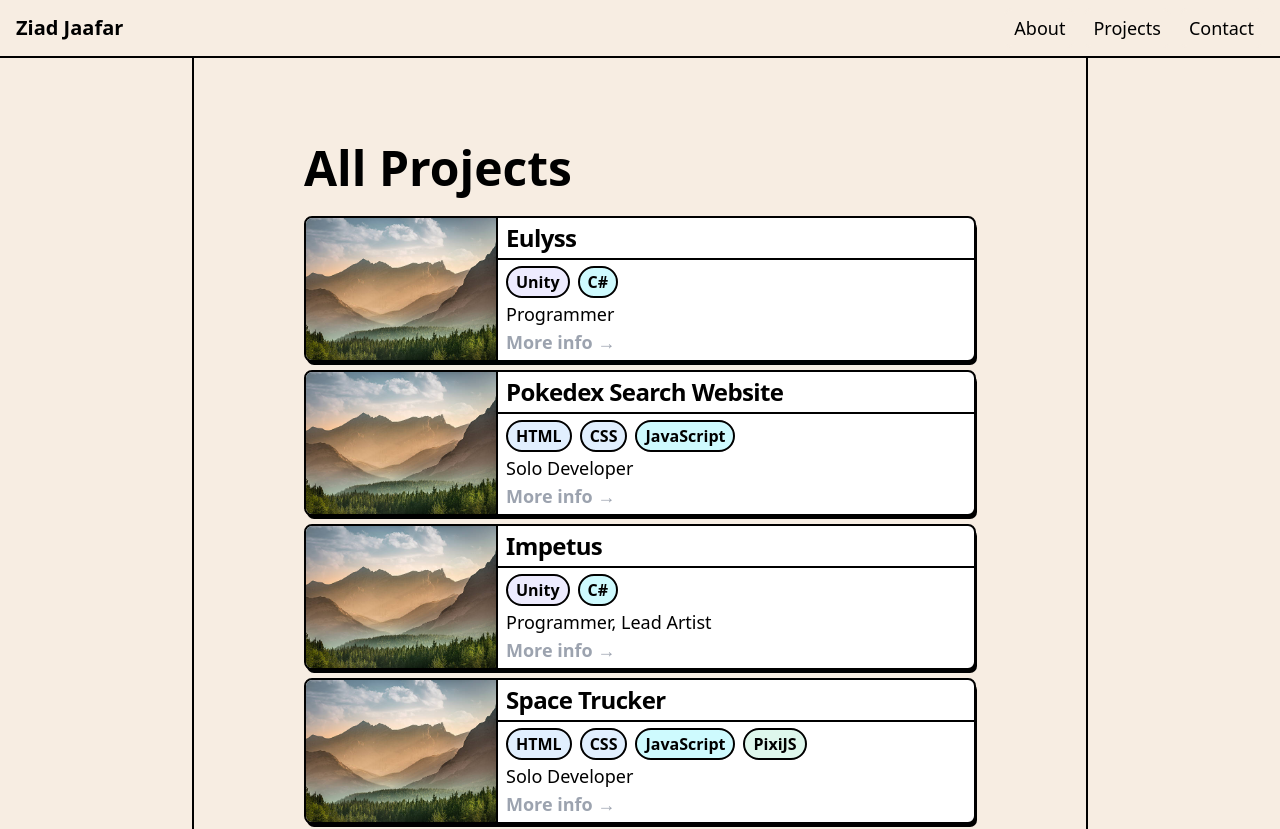
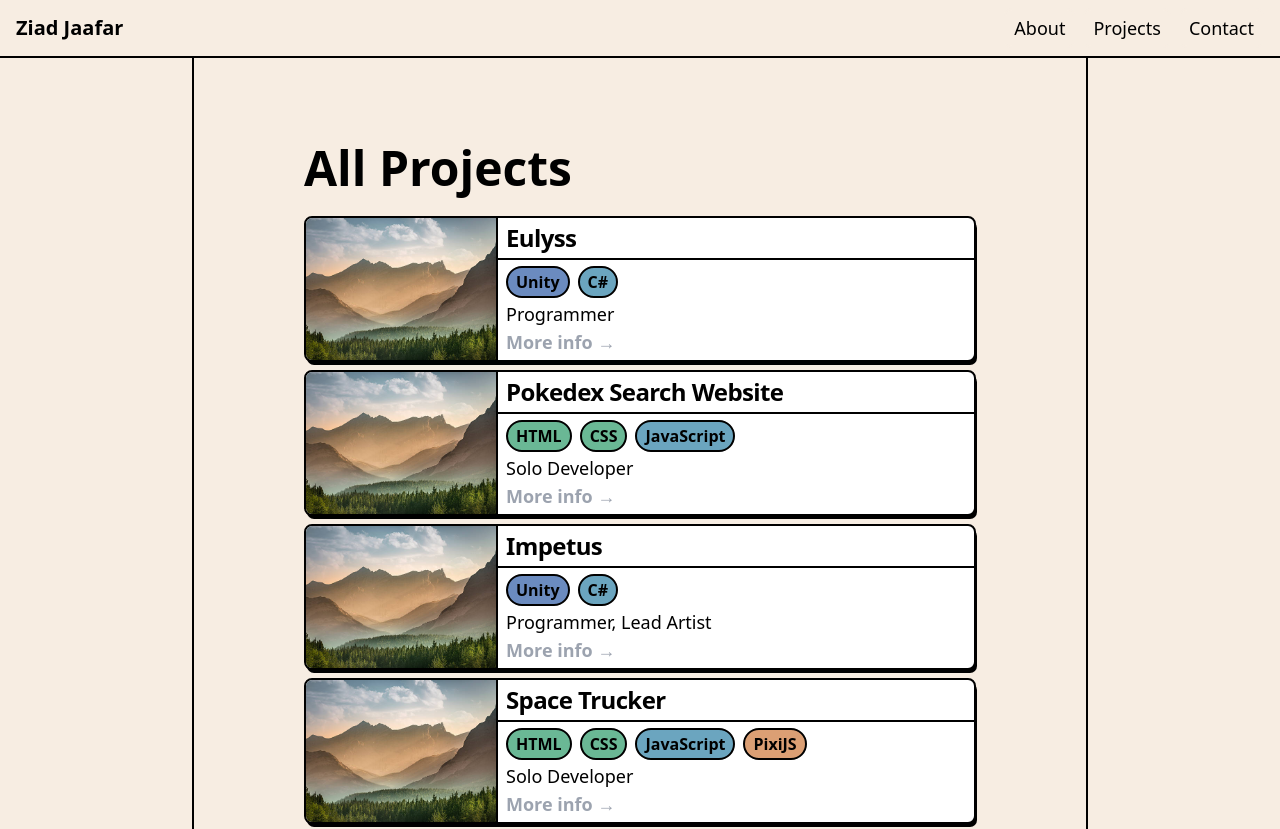
Before and after one commit to Ziad-J05/Portfolio-Site, a React (Vite) app: page /projects in a window 1280 px wide. Shown: the top 829 px of the page. Built offline with nearby package versions, Linux system fonts and the light colour scheme.

Commit message:
adjusted button colors

```diff
--- a/src/components/SkillsArea.tsx
+++ b/src/components/SkillsArea.tsx
@@ -7,6 +7,7 @@ import {
 import { ReactElement } from 'react';
 import { Skill, SkillType } from './Skill';
 
+
 const skillBadgeTheme = createTheme({
     badge: {
         "root": {
@@ -14,16 +15,12 @@ const skillBadgeTheme = createTheme({
             "color": {
             "info": "bg-white border-2 hover:bg-white text-black",
             "light": "bg-white border-2 hover:bg-white text-black",
-            "indigo": "bg-indigo-100 border-2 hover:bg-white text-black",
-            "purple": "bg-purple-100 border-2 hover:bg-white text-black",
-            "pink": "bg-pink-100 border-2 hover:bg-white text-black",
-            "blue": "bg-blue-100 border-2 hover:bg-white text-black",
-            "cyan": "bg-cyan-100 border-2 hover:bg-white text-black",
-            "green": "bg-green-100 border-2 hover:bg-white text-black",
-            "lime": "bg-lime-100 border-2 hover:bg-white text-black",
-            "red": "bg-red-100 border-2 hover:bg-white text-black",
-            "teal": "bg-teal-100 border-2 hover:bg-white text-black",
-            "yellow": "bg-yellow-100 border-2 hover:bg-white text-black"
+            "teal": "bg-[#6ba5bf] border-2 hover:bg-white text-black",
+            "violet": "bg-[#6e95d4] border-2 hover:bg-white text-black",
+            "blue": "bg-[#6b8bbf] border-2 hover:bg-white text-black",
+            "green": "bg-[#6ab895] border-2 hover:bg-white text-black",
+            "yellow": "bg-[#bf986b] border-2 hover:bg-white text-black",
+            "orange": "bg-[#db9f74] border-2 hover:bg-white text-black",
 
             },
             "size": {
@@ -99,19 +96,19 @@ function ColorFromSkillType(type: SkillType){
 
     switch(type){
         case SkillType.Language:
-            color = "cyan"
+            color = "teal"
             break;
         case SkillType.Software:
-            color = "purple"
+            color = "blue"
             break;
         case SkillType.Library:
-            color = "green"
+            color = "orange"
             break;
         case SkillType.Framework:
-            color = "lime"
+            color = "orange"
             break;
         case SkillType.NonScriptLang:
-            color = "blue"
+            color = "green"
             break;
     }
 
```
